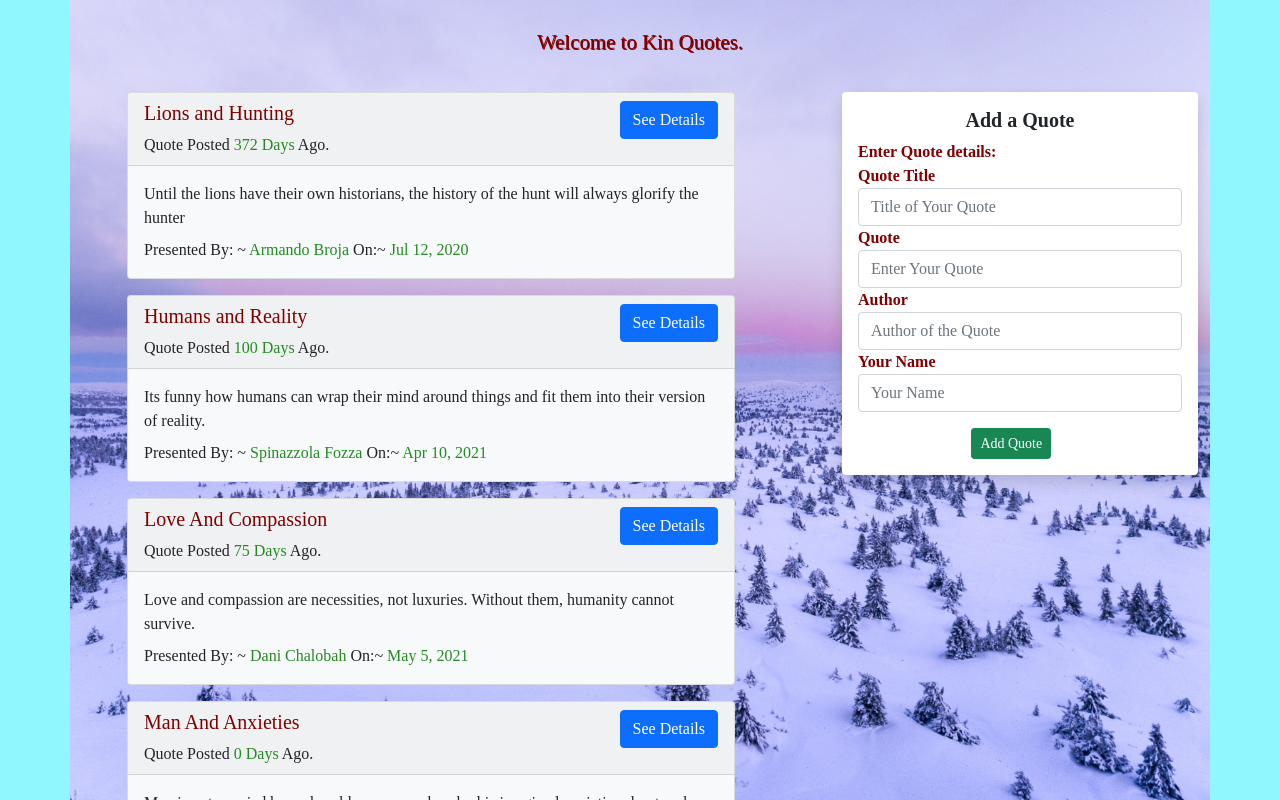
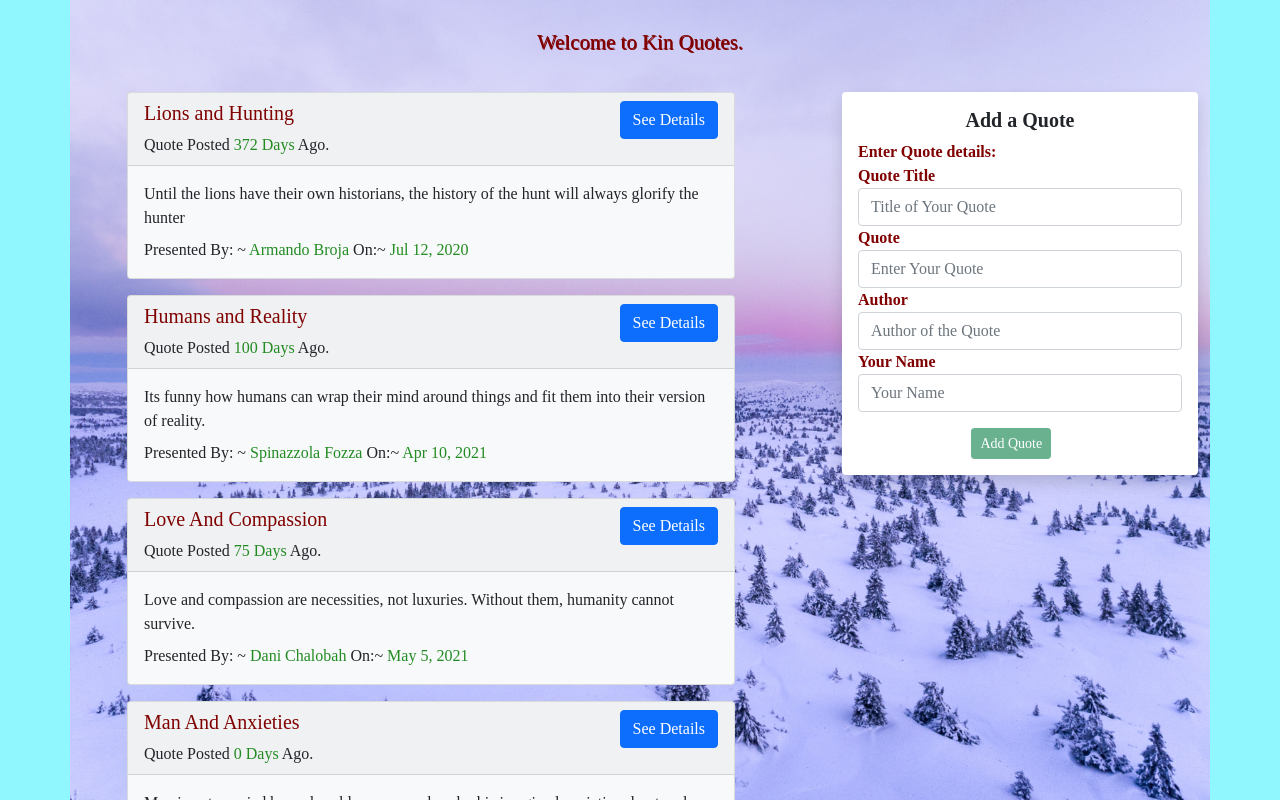
Before and after one commit to fkinyae/quotes, an Angular app: page / in a window 1280 px wide. Shown: the top 800 px of the page. Built offline with nearby package versions, Linux system fonts and the light colour scheme; a web font is replaced by a local one.

Commit message:
add validation for the submit button

```diff
--- a/src/app/quote-form/quote-form.component.html
+++ b/src/app/quote-form/quote-form.component.html
@@ -45,7 +45,7 @@
         </div>
 
         <div  class="wrapper">
-            <button id="addquote_btn" type="submit" class="btn btn-sm btn-success">Add Quote</button>
+            <button [disabled]= "!quoteForm.valid" id="addquote_btn" type="submit" class="btn btn-sm btn-success">Add Quote</button>
         </div>
 
     </form>
```
